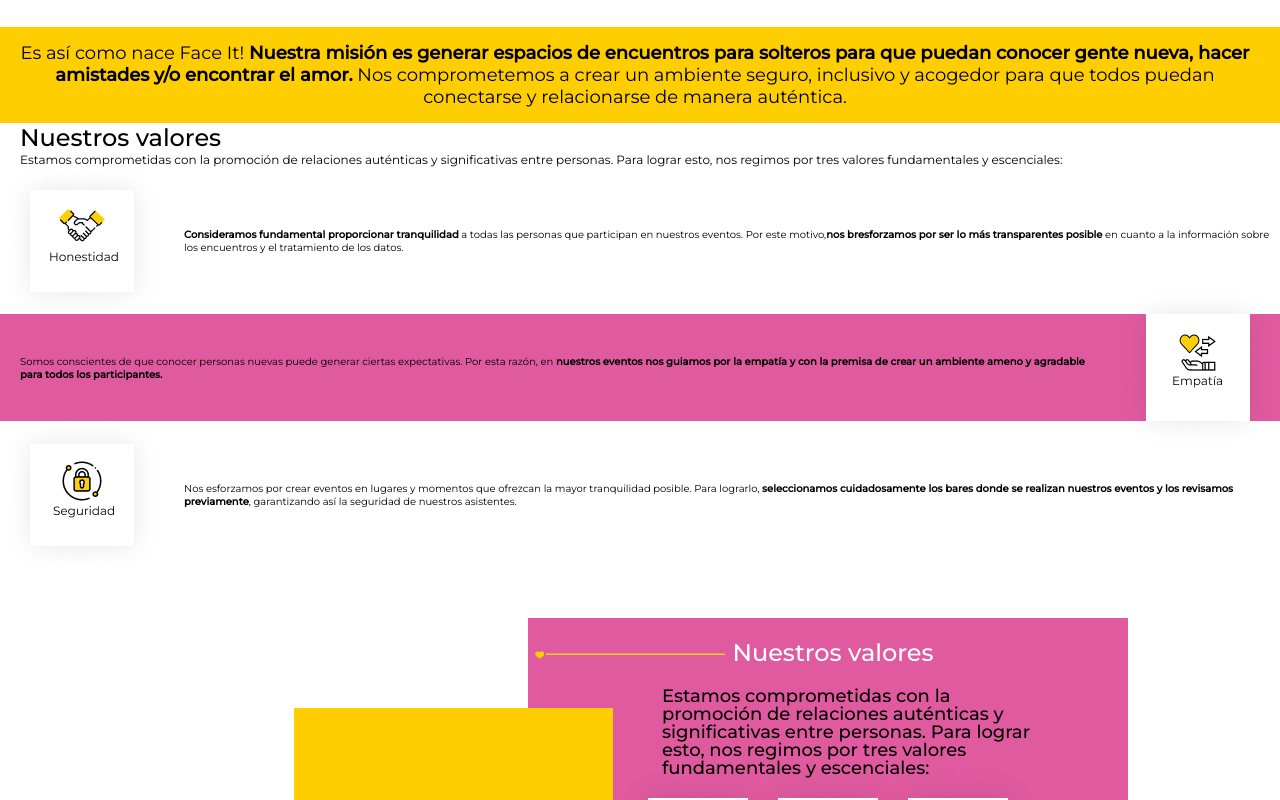
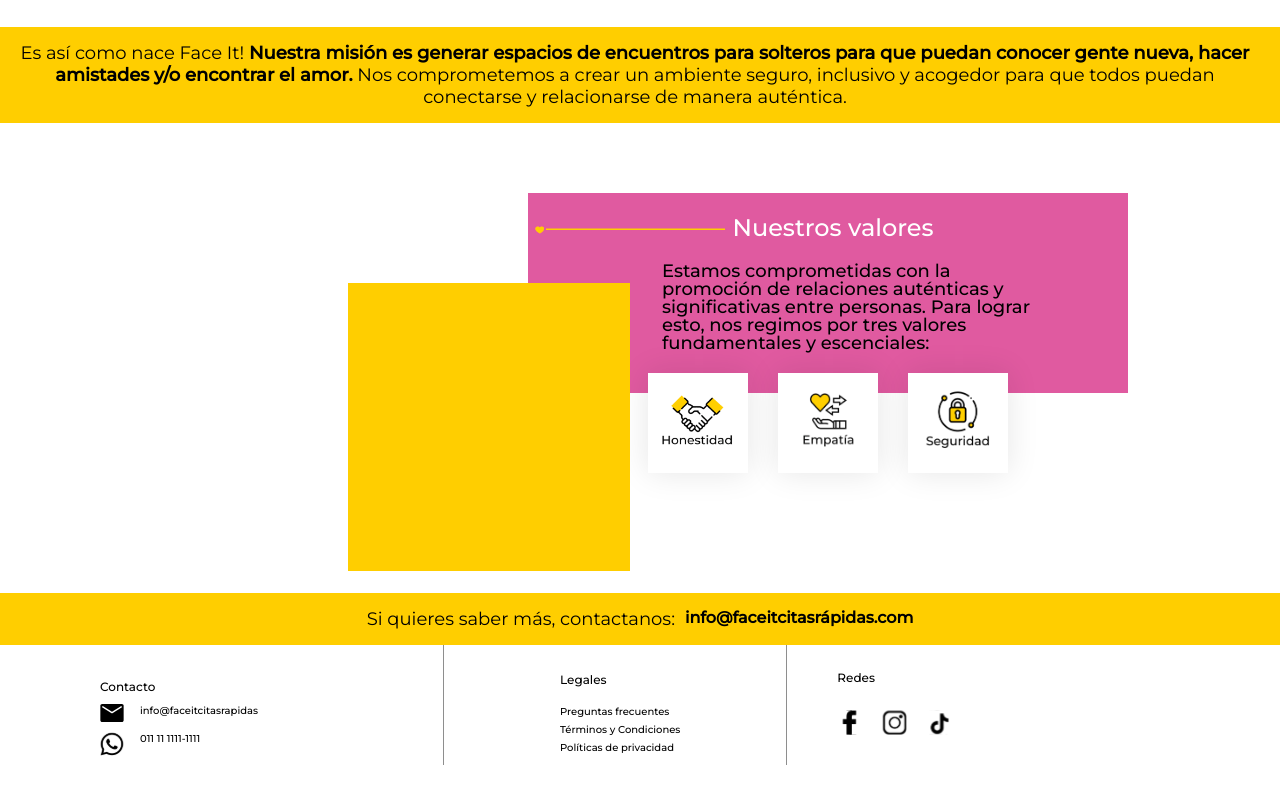
Before and after one commit to germankern/Face-It, a Next.js app: page /sobrenosotras in a window 1280 px wide. Shown: the part 560-1360 px from the top of the page. Built offline with nearby package versions, Linux system fonts and the light colour scheme.

Commit message:
sobrenosotrasfinish

```diff
--- a/src/components/Brand/styles.module.css
+++ b/src/components/Brand/styles.module.css
@@ -13,5 +13,5 @@
   width: 100%;
   height: 50px;
   margin-right: 20px;
-  justify-content: end;
+  justify-content: flex-end;
 }
--- a/src/components/SecondSectionAbout/style.module.css
+++ b/src/components/SecondSectionAbout/style.module.css
@@ -35,14 +35,26 @@
   display: flex;
   margin: 20px 0;
   align-items: center;
-  height: 107px;
+  height: 142px;
 }
 
 .containerItemImage {
   display: flex;
-  justify-content: end;
+  justify-content: flex-end;
 }
 
 #_1 {
   background: #e05aa0;
 }
+
+@media (min-width: 380px) {
+  .itemSecondSection {
+    height: 107px;
+  }
+}
+
+@media (min-width: 768px) {
+  .sectionAboutSecond {
+    display: none;
+  }
+}
--- a/src/components/SecondSectionAboutDesktop/style.module.css
+++ b/src/components/SecondSectionAboutDesktop/style.module.css
@@ -151,11 +151,11 @@
     font-size: 18px;
   }
   .showDescription {
-    width: 319px;
+    width: 282px;
     height: 288px;
 
     bottom: -89%;
-    left: -39%;
+    left: -30%;
   }
   .containerItemImage {
     top: 90%;
```
